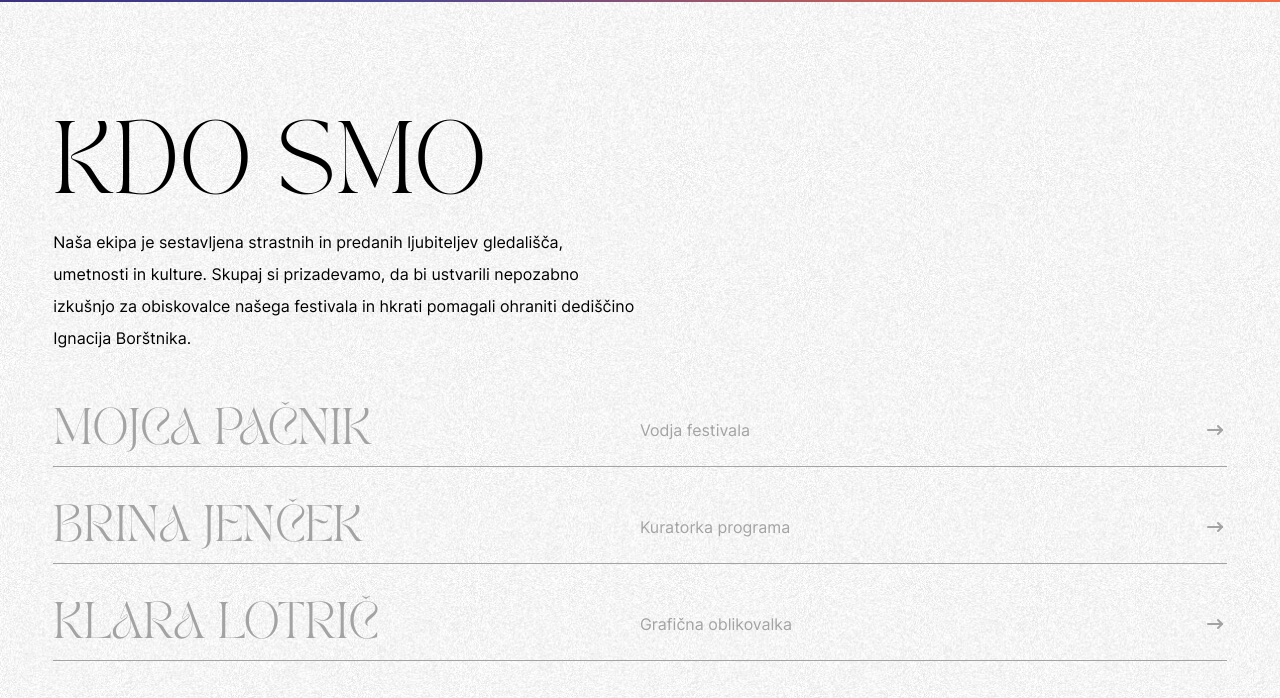
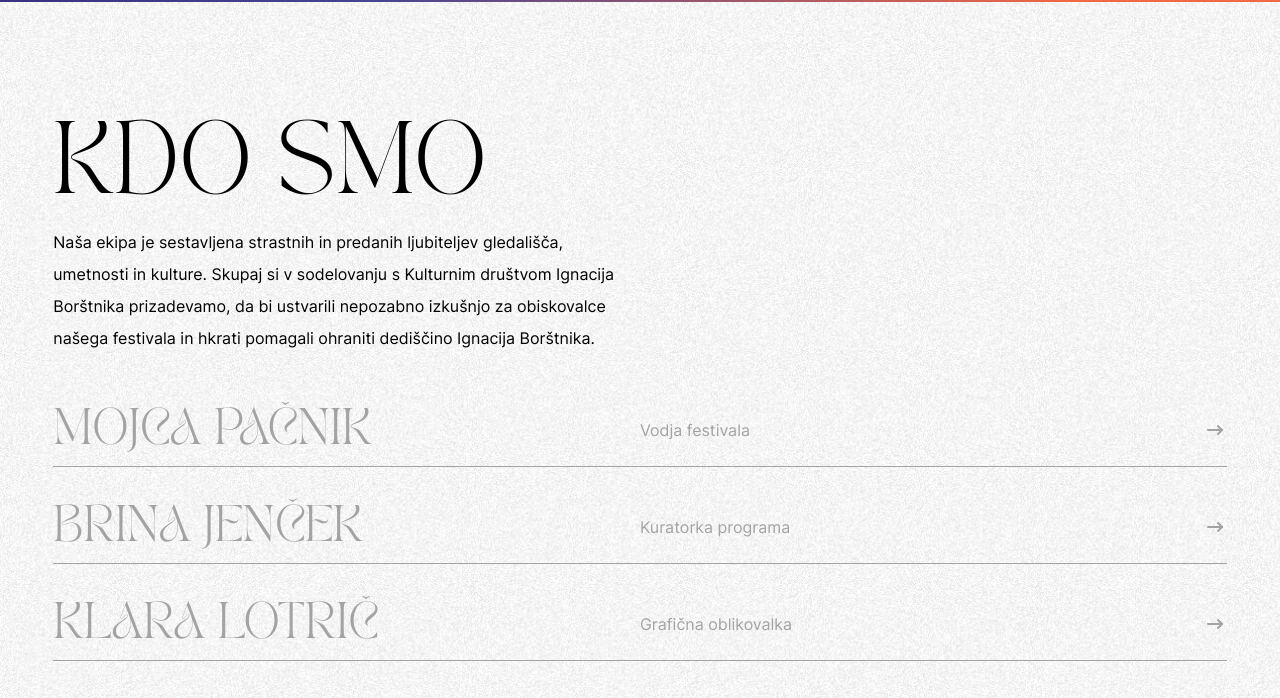
Before and after one commit to borstnikovanje/borstnikovanje.si, an Astro site in the folder www/: page /kdo-smo in a window 1280 px wide. Shown: the part 69-767 px from the top of the page. Built offline with nearby package versions, Linux system fonts and the light colour scheme; Astro itself is replaced by a stand-in of ours.

Commit message:
Update kdo-smo.astro

```diff
--- a/www/src/pages/kdo-smo.astro
+++ b/www/src/pages/kdo-smo.astro
@@ -20,7 +20,7 @@ const teamMembers = teamMembersRaw.sort((a, b) => a.data.order - b.data.order);
         <div class="flex flex-col gap-6 lg:flex-row lg:gap-12">
           <p class="w-full leading-loose lg:w-1/2">
             Naša ekipa je sestavljena strastnih in predanih ljubiteljev
-            gledališča, umetnosti in kulture. Skupaj si prizadevamo, da bi ustvarili
+            gledališča, umetnosti in kulture. Skupaj si v sodelovanju s Kulturnim društvom Ignacija Borštnika prizadevamo, da bi ustvarili
             nepozabno izkušnjo za obiskovalce našega festivala in hkrati
             pomagali ohraniti dediščino Ignacija Borštnika.
           </p>
```
